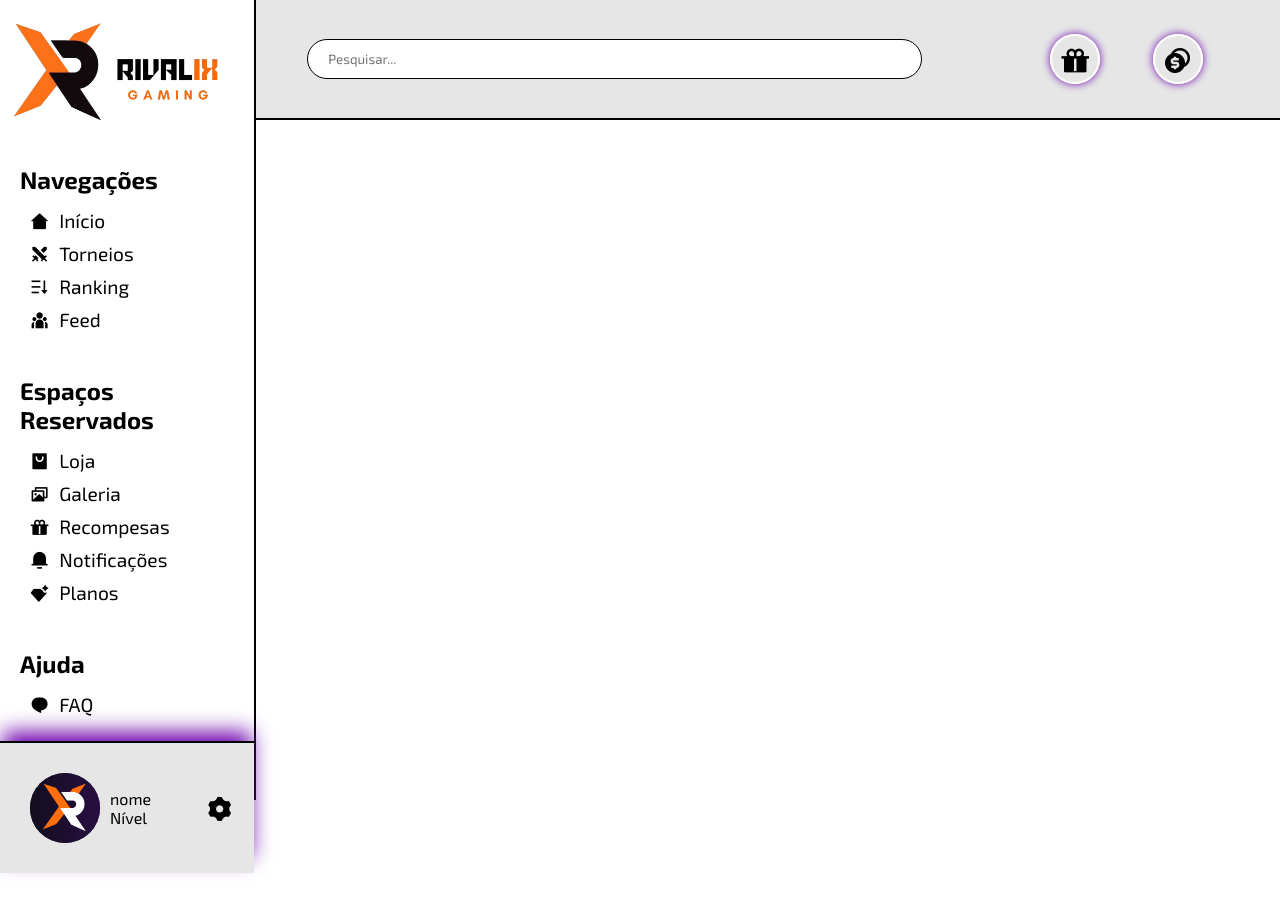
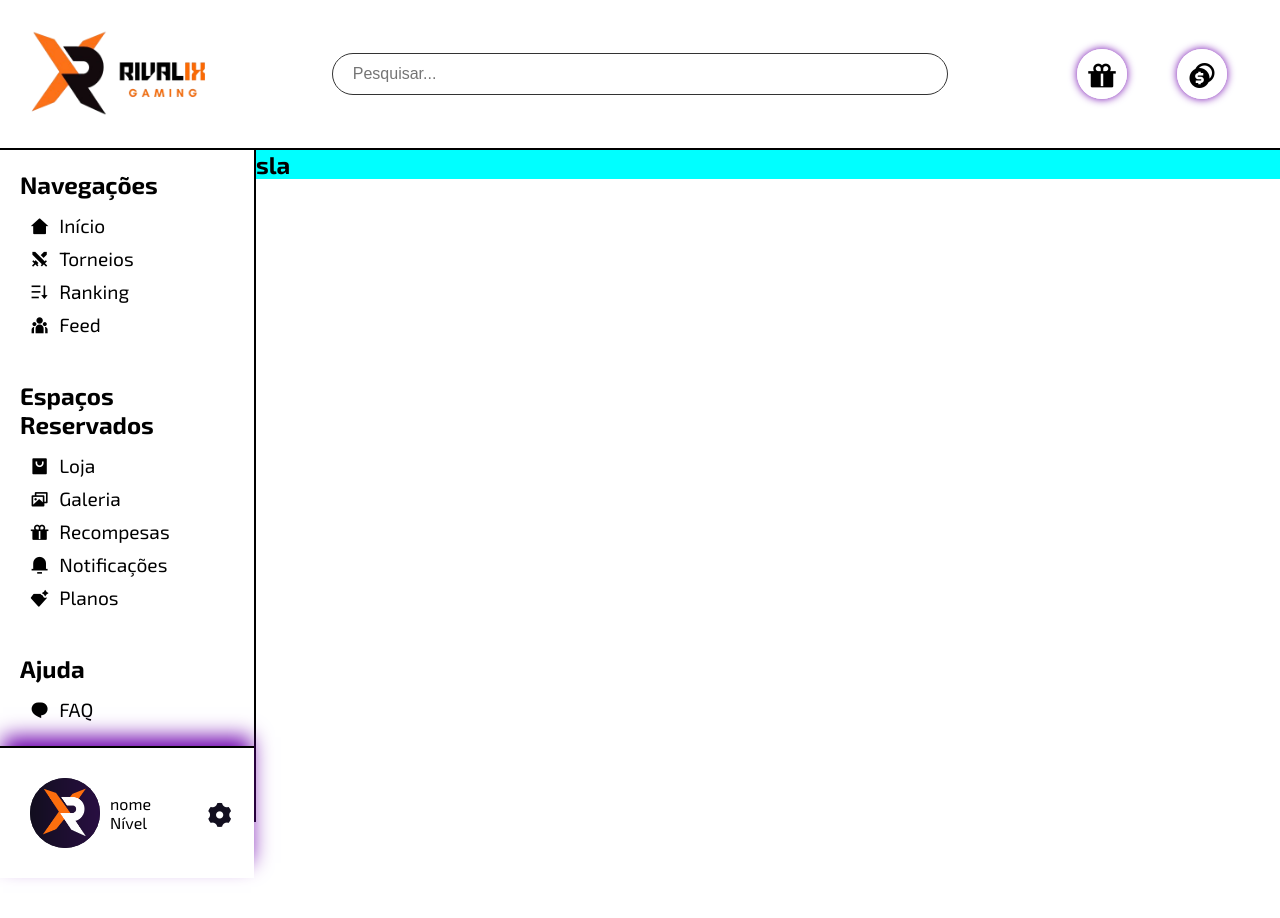
Before and after one commit to PedroPereiraSantana/projeto-demoday-react, a React (Vite) app: page /home in a window 1280 px wide. Shown: the top 918 px of the page. Built offline with nearby package versions, Linux system fonts and the light colour scheme.

Commit message:
containers arrumados na home page

```diff
--- a/src/components/BarraNavegacao/index.jsx
+++ b/src/components/BarraNavegacao/index.jsx
@@ -1,12 +1,11 @@
 
 import logoClaro from '../../assets/logo-rivalix-claro.png'
 import logoEscuro from '../../assets/logo-rivalix-black.png'
-import MenuLateral from '../MenuLateral'
 import './style.css'
 
-function NavBar ({aoClicar}) {
+function NavBar ({navegacao, aoClicar}) {
     return(
-        <div className='container_header'>
+        <nav className='container_header' style={{width: '100vw', height: '150px'}}>
             <div className="logo_rivalix">
                 <img src={logoClaro} alt="" width='200px' />
             </div>
@@ -26,14 +25,14 @@ function NavBar ({aoClicar}) {
                 </div>
             </div>
             <div className='menu_hamburger'>
-                <button>
+                <button onClick={navegacao}>
                     <i class="ri-search-line"></i>
                 </button>
                 <button  onClick={aoClicar}>
                     <i class="ri-menu-line"></i>
                 </button>
             </div>
-        </div>
+        </nav>
     )
 }
 
--- a/src/components/BarraNavegacao/style.css
+++ b/src/components/BarraNavegacao/style.css
@@ -24,6 +24,7 @@
 
 .logo_rivalix{
     width: 20%;
+    padding: 0 20px;
 }
 
 .logo_rivalix img{
@@ -31,21 +32,47 @@
 }
 
 .container_header search{
+    display: flex;
+    justify-content: center;
     width: 60%;
 }
 
 .container_header input{
-    width: 100%;
+    background-color: transparent;
+    width: 80%;
     height: 40px;
+    padding-left: 20px;
+    border-color: #acacac;
+    font-size: 16px;
     border-radius: 20px;
-    padding-left: 20px;
-    border: 1px solid #000000;
-    outline: none;
+    box-shadow: none;
+    border: none;
+    outline: 1px solid rgb(51, 51, 51);
+    transition: box-shadow 0.2s ease;
+
+}
+
+.container_header input::placeholder{
+    font-size: 16px;
+}
+
+.container_header input:hover {
+    outline-color: rgb(255, 255, 255);
+    box-shadow: 0 0 15px rgb(89, 0, 255);
+}
+
+.container_header input:focus {
+    font-size: 16px;
+    color: #000000;
+    outline: 1px solid rgb(255, 255, 255);
+    box-shadow: 0 0 10px 5px rgb(89, 0, 255);
+
 }
 
 .container_icons{
     display: flex;
-    justify-content: space-around;
+    justify-content: center;
+    gap: 50px;
     font-size: 30px;
     width: 20%;
 }
@@ -94,9 +121,7 @@
 }
 
 @media (min-width: 1025px) {
-    .logo_rivalix{
-        display: none;
-    }
+
 
     .menu_hamburger{
         display: none;
--- a/src/components/MenuLateral/index.jsx
+++ b/src/components/MenuLateral/index.jsx
@@ -1,8 +1,6 @@
 
 import './style.css'
 import 'remixicon/fonts/remixicon.css';
-import logoClaro from '../../assets/logo-rivalix-claro.png'
-import logoEscuro from '../../assets/logo-rivalix-black.png'
 import React, {useState} from 'react';
 import fotoTeste from '../../assets/Design_sem_nome_3.png'
 
@@ -20,9 +18,6 @@ function MenuLateral({visivel}) {
     return(
         <aside style={{ display: visivel ? "flex" : "none"}}>
             <div className="fixo_cima">
-                <div className="imagem_logo">
-                    <img src={escuro ? logoEscuro : logoClaro} alt="A logo da Rivalix" className='logo_aside_rivalix' />
-                </div>
                 <div className='container_links links_Navegacao'>
                     <h2 className='titulo_aside'>Navegações</h2>
                     <ul>
@@ -49,7 +44,7 @@ function MenuLateral({visivel}) {
                     </ul>
                 </div>
             </div>
-            <div className="fixo_baixo" style={tema}>
+            <div className="fixo_baixo">
                 <div className="container_perfil">
                     <div className='infos_perfil_home'>
                         <div className="container_img " >
@@ -62,7 +57,7 @@ function MenuLateral({visivel}) {
                     </div>
                     <div className='config_perfil'>
                         <a href="#" >
-                            <i class="ri-settings-3-fill" style={tema}></i>
+                            <i class="ri-settings-3-fill" ></i>
                         </a>
                     </div>
                 </div>
--- a/src/components/MenuLateral/style.css
+++ b/src/components/MenuLateral/style.css
@@ -1,5 +1,3 @@
-
-@import url('https://fonts.googleapis.com/css2?family=Exo+2:ital,wght@0,100..900;1,100..900&display=swap');
 
 :root {
   --laranja: #FF6A00;
@@ -10,17 +8,12 @@
 }
 
 *{
-    margin: 0;
-    padding: 0;
-    box-sizing: border-box;
+  margin: 0;
+  padding: 0;
+  box-sizing: border-box;
 }
 
-*{
-    margin: 0;
-    padding: 0;
-    box-sizing: border-box;
-    font-family: "Exo 2", sans-serif;
-}
+
 
 aside{
     display:  flex;
@@ -28,12 +21,12 @@ aside{
     justify-content: space-between;
     background: transparent;
     border-right: 2px solid black;
-    height: 100vh;
+    height: 84vh;
 }
 
 .logo_aside_rivalix{
     padding: 20px 0;
-    width: 100%;
+    width: 80%;
 }
 
 .container_perfil{
@@ -74,11 +67,11 @@ aside{
 .container_links li{
     padding: 5px 10px;
     font-size: 1.2rem;
-    transition: 0.2s;
+    transition: 0.1s;
 }
 
 .container_links i{
-        padding-right: 10px;
+    padding-right: 10px;
 }
 
 .container_links ul, li{
--- a/src/pages/Home/index.jsx
+++ b/src/pages/Home/index.jsx
@@ -1,11 +1,11 @@
-import React, { useState, useEffect  } from "react";
+import React, { useState, useEffect } from "react";
 import './style.css'
 import MenuLateral from '../../components/MenuLateral'
 import NavBar from '../../components/BarraNavegacao'
 
 function Home() {
-    const [visivel, setVisivel] = useState(false);
-    const [largura, setLargura] = useState(window.innerWidth);
+  const [visivel, setVisivel] = useState(false);
+  const [largura, setLargura] = useState(window.innerWidth);
 
   // Atualiza largura ao redimensionar a janela
   useEffect(() => {
@@ -24,11 +24,27 @@ function Home() {
     }
   };
 
-    return (
-        <main style={{ display: 'flex'}}>
-            <NavBar aoClicar={alternarVisibilidade} visivel={visivel} />
-            <MenuLateral visivel={deveMostrar}  />
-        </main>
-    );
+  return (
+    <main>
+      <div className="nav">
+        <NavBar  aoClicar={alternarVisibilidade} visivel={visivel} />
+      </div>
+      <div className="container_corpo">
+        <div className="sideBar">
+          <MenuLateral visivel={deveMostrar} />
+        </div>
+        <div className="container_sections">
+          <section className="container_primario">
+            <div className="cartaz_discord">
+              <h1>sla</h1>
+            </div>
+            <div className="ranking_home">
+
+            </div>
+          </section>
+        </div>
+      </div>
+    </main>
+  );
 }
 export default Home
--- a/src/pages/Home/style.css
+++ b/src/pages/Home/style.css
@@ -1,55 +1,104 @@
-body{
-  height: 200vh;
+@import url('https://fonts.googleapis.com/css2?family=Exo+2:ital,wght@0,100..900;1,100..900&display=swap');
 
+*{
+  margin: 0;
+  padding: 0;
+  box-sizing: border-box;
 }
 
-aside{
+body {
+  width: 100%;
+  overflow-x: hidden;
+}
+
+main {
+  font-family: 'Exo 2';
+  height: 200vh;
+}
+
+.nav {
+  position: fixed;
+  height: 150px;
+  width: 100%;
+}
+
+
+.container_header {
+  background: transparent;
+  width: 100%;
+}
+
+.container_corpo{
+  display: flex;
+  padding-top: 150px;
+}
+
+.sideBar {
   width: 20%;
-    background-color: white;
   position: fixed;
 }
 
-.container_header{
+.container_sections{
   width: 80%;
-    position: fixed;
-    left: 20%;
+  margin-left: 20%;
+  background-color: aqua;
 }
 
-@media  (max-width: 1024px){
-    aside{
-        position: fixed;
-        z-index: 1;
+@media (max-width: 1024px) {
+  aside {
     width: 40%;
+    display: none;
   }
 
-    .logo_rivalix{
+
+  .logo_rivalix {
+    padding-left: 40px;
+  }
+
+  .logo_rivalix {
     width: 30%;
   }
 
-    .container_header{
+  .container_header {
     width: 100%;
-        left: 0;
   }
 
-    .container_header input{
+  .container_icons {
+    display: none;
+  }
+
+  .menu_hamburger {
+    padding-right: 40px;
+  }
+
+  .menu_hamburger i {
+    font-size: 25px;
+  }
+
+  .container_header input {
     display: none;
   }
 
 }
 
 @media (max-width: 768px) {
-    aside{
+  aside {
     display: flex;
-        width: 85%;
+    width: 100%;
   }
 
-    .container_header{
+  .container_header {
     width: 100%;
     position: fixed;
+
   }
 
-    .logo_rivalix{
-      width: 70%;
+  .container_icons {
+    display: none;
+  }
+
+  .logo_rivalix {
+    width: 100%;
   }
 
 }
--- a/src/pages/Test/index.jsx
+++ b/src/pages/Test/index.jsx
@@ -4,8 +4,7 @@ import './style.css'
 
 function Test() {
     return(
-        <main style={{ display: 'flex'}}>
-            <MenuLateral/>
+        <main>
             <NavBar/>
         </main>
     )
--- a/src/pages/Test/style.css
+++ b/src/pages/Test/style.css
@@ -1,35 +1,4 @@
-aside{
-    width: 20%;
-    background-color: white;
+
+body{
+    width: 100vw;
 }
-
-.container_header{
-    width: 80%;
-}
-
-@media  (max-width: 1024px){
-    aside{
-        display: none;
-        width: 40%;
-        order: -1;
-    }
-
-    .container_header{
-        width: 100%;
-    }
-
-    .container_icons{
-        display: none;
-    }
-}
-
-@media (max-width: 768px) {
-    aside{
-        display: none;
-        width: 80%;
-    }
-
-    .container_header{
-        width: 100%;
-    }
-}
```
Lines whose indentation alone changed are shown as unchanged.
